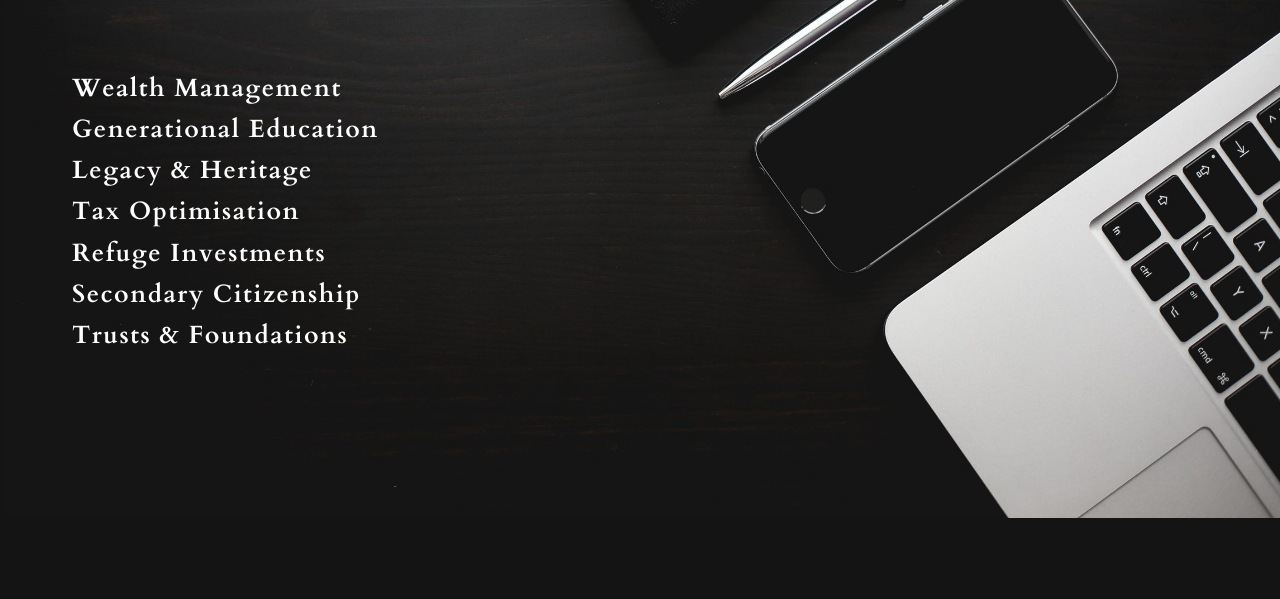
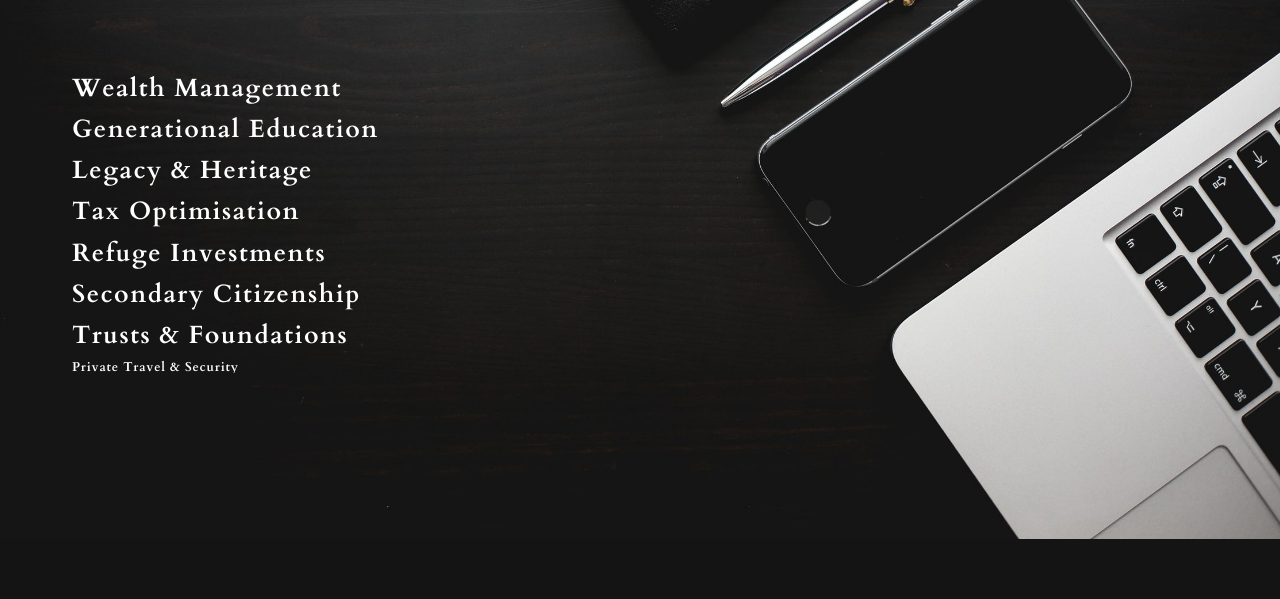
Before and after one commit to micheldegeofroy/Garboua, a plain HTML site: page index.html in a window 1280 px wide. Shown: the part 201-800 px from the top of the page. Drawn offline with Linux system fonts and the light colour scheme; no server answers.

Commit message:
Private Travel Update index.html

```diff
--- a/index.html
+++ b/index.html
@@ -58,6 +58,8 @@
         <span id="hew7HYX72dCtkZhD" style="color:#ffffff;font-weight:700;">Secondary Citizenship</span></p>
         <p id="ahS1no5TXB9u51LV" style="color:#ffffff;font-family:YACkoGIT9qo-0;line-height:1.64999175em;letter-spacing:0.06em;">
         <span id="uzteAQP4Ig0lFHws" style="color:#ffffff;font-weight:700;">Trusts &amp; Foundations</span></p>
+        <p id="bahS1no5TXB9u51LV" style="color:#ffffff;font-family:YACkoGIT9qo-0;line-height:1.64999175em;letter-spacing:0.06em;">
+        <span id="buzteAQP4Ig0lFHws" style="color:#ffffff;font-weight:700;">Private Travel &amp; Security</span></p>
         </div></div></div></div></div></div></div></section><a id="page-2" aria-hidden="true" style="visibility:hidden;">
         </a><section id="M51TecZ1xgTadAlg" style="position:relative;overflow:hidden;display:grid;align-items:center;grid-template-columns:auto 100rem auto;z-index:0;margin-top:-1px;">
         <div id="QDdk5dOqeF0rWFKE" style="grid-area:1 / 1 / 2 / 4;display:grid;position:absolute;min-height:100%;min-width:100%;">
```
